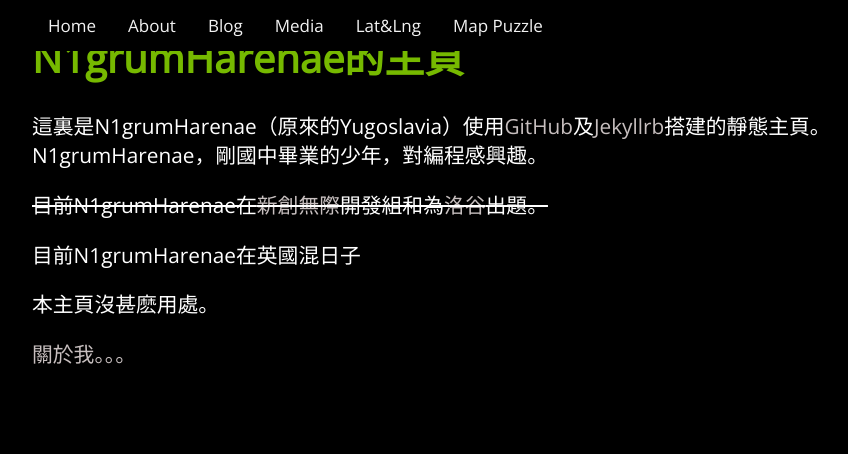
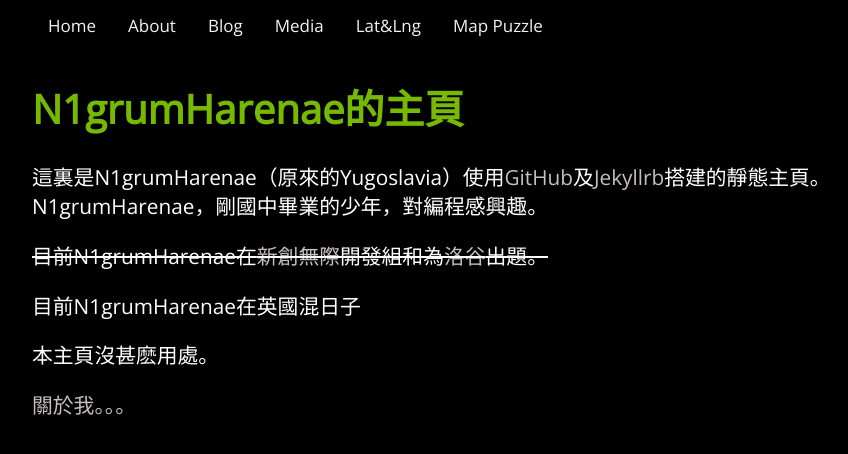
Before and after one commit to Jugoslawien/jugoslawien.github.io, a Jekyll site: the page built from index.html, in a window 1280 px wide. Shown: the top 454 px of the page, without its empty margins (128-976 px from the left). Built offline with Jekyll 4.4.1, drawn with Linux system fonts in a browser that asks for light colours; a script that is not in the unit is left out.

Commit message:
Update default.html

```diff
--- a/_layouts/default.html
+++ b/_layouts/default.html
@@ -14,9 +14,7 @@
 .topnav {
  overflow: hidden;
  background-color: #000;
- top: 0;
- width: 100%;
- position: fixed;
+
 }
 
 .topnav a {
@@ -40,7 +38,7 @@
 }
 
 .topnav .icon {
-  display: none;
+  display: none
 }
 
 
```
